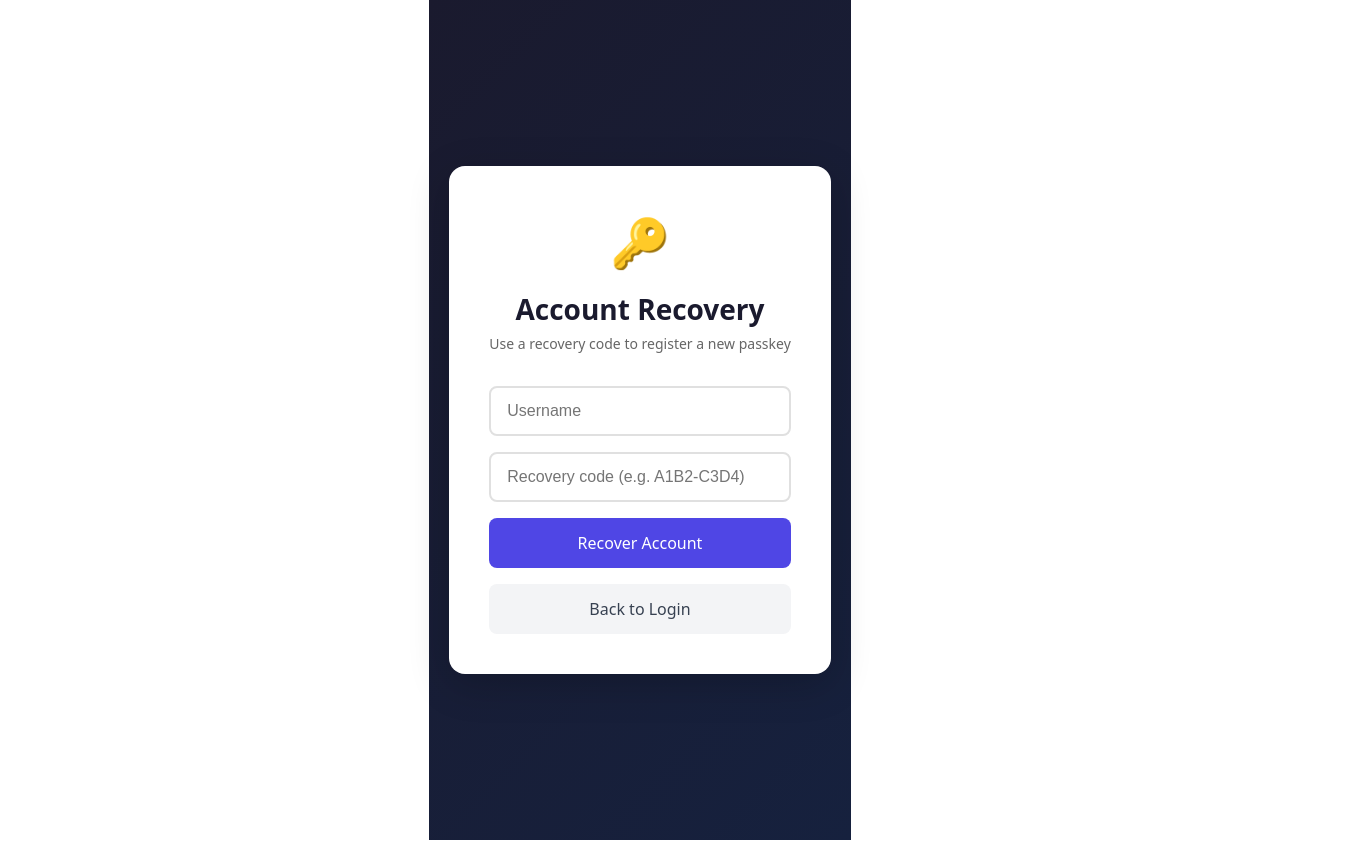
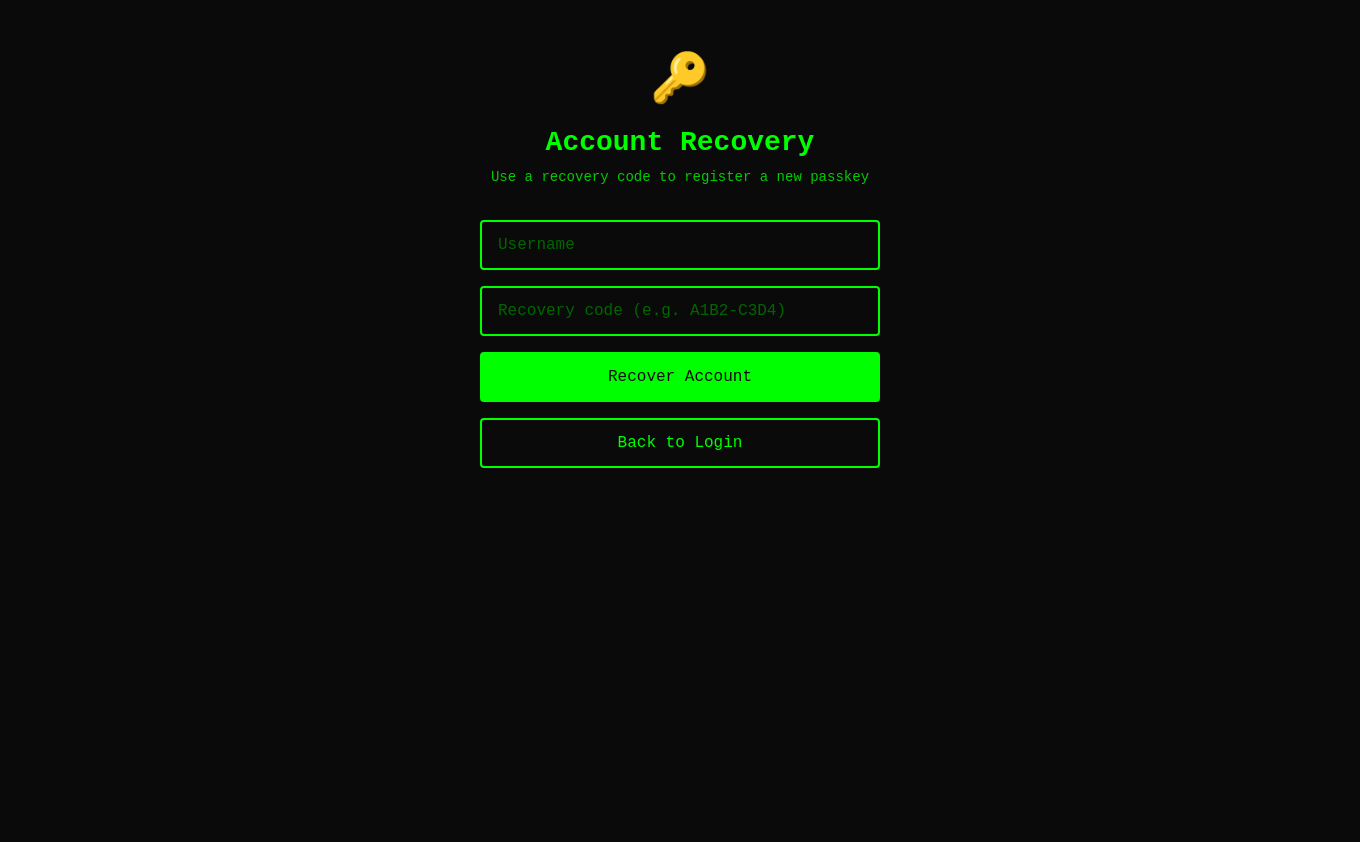
Before and after one commit to stephenp0320/passwordless-auth-system, a React app in the folder frontend/: page /recover in a window 1280 px wide. Shown: the top 842 px of the page, 1360 px wide, since content can reach past the window. Built offline with nearby package versions, Linux system fonts and the light colour scheme; the HTML template or start-up script is replaced by a standard one.

Commit message:
feat: add new ui design to App.css

```diff
--- a/frontend/src/App.css
+++ b/frontend/src/App.css
@@ -1,21 +1,23 @@
-/* Simple, clean styling for passwordless auth prototype */
 
 .container {
   min-height: 100vh;
-  display: flex;
-  align-items: center;
-  justify-content: center;
-  background: linear-gradient(135deg, #1a1a2e 0%, #16213e 100%);
-  padding: 20px;
+  width: 100vw;
+  margin: 0;
+  padding: 0;
+  background: #0a0a0a;
 }
 
 .card {
-  background: #ffffff;
-  border-radius: 16px;
+  background: #0a0a0a;
   padding: 40px;
   width: 100%;
-  max-width: 400px;
-  box-shadow: 0 10px 40px rgba(0, 0, 0, 0.2);
+  max-width: 100%;
+  min-height: 100vh;
+  box-shadow: none;
+  border-radius: 0;
+  display: flex;
+  flex-direction: column;
+  align-items: center;
 }
 
 .icon {
@@ -27,39 +29,56 @@
 h1 {
   margin: 0 0 8px 0;
   font-size: 28px;
-  color: #1a1a2e;
+  color: #00ff00;
   text-align: center;
   font-weight: 600;
+  font-family: 'Courier New', monospace;
+}
+
+h1, .subtitle {
+  width: 100%;
+  max-width: 400px;
 }
 
 .subtitle {
-  color: #666;
+  color: #00cc00;
   text-align: center;
   margin: 0 0 32px 0;
   font-size: 14px;
+  font-family: 'Courier New', monospace;
 }
 
 .form {
   display: flex;
   flex-direction: column;
   gap: 16px;
+  width: 100%;
+  max-width: 400px;
 }
 
 input {
   padding: 14px 16px;
-  border: 2px solid #e0e0e0;
-  border-radius: 8px;
+  border: 2px solid #00ff00;
+  border-radius: 4px;
   font-size: 16px;
   transition: border-color 0.2s;
   outline: none;
+  background: #0a0a0a;
+  color: #00ff00;
+  font-family: 'Courier New', monospace;
+}
+
+input::placeholder {
+  color: #006600;
 }
 
 input:focus {
-  border-color: #4f46e5;
+  border-color: #00ff00;
+  box-shadow: 0 0 10px #00ff0050;
 }
 
 input:disabled {
-  background: #f5f5f5;
+  background: #1a1a1a;
   cursor: not-allowed;
 }
 
@@ -72,11 +91,12 @@ input:disabled {
 button {
   padding: 14px 24px;
   border: none;
-  border-radius: 8px;
+  border-radius: 4px;
   font-size: 16px;
   font-weight: 500;
   cursor: pointer;
   transition: all 0.2s;
+  font-family: 'Courier New', monospace;
 }
 
 button:disabled {
@@ -85,46 +105,54 @@ button:disabled {
 }
 
 .btn-primary {
-  background: #4f46e5;
-  color: white;
+  background: #00ff00;
+  color: #0a0a0a;
+  border: 2px solid #00ff00;
 }
 
 .btn-primary:hover:not(:disabled) {
-  background: #4338ca;
+  background: #0a0a0a;
+  color: #00ff00;
+  box-shadow: 0 0 15px #00ff0050;
 }
 
 .btn-secondary {
-  background: #f3f4f6;
-  color: #374151;
+  background: transparent;
+  color: #00ff00;
+  border: 2px solid #00ff00;
 }
 
 .btn-secondary:hover:not(:disabled) {
-  background: #e5e7eb;
+  background: #00ff0020;
+  box-shadow: 0 0 15px #00ff0050;
 }
 
 .status {
   margin-top: 20px;
   padding: 12px 16px;
-  border-radius: 8px;
+  border-radius: 4px;
   text-align: center;
   font-size: 14px;
+  width: 100%;
+  max-width: 400px;
+  font-family: 'Courier New', monospace;
 }
 
 .status.success {
-  background: #d1fae5;
-  color: #065f46;
+  background: #00ff0020;
+  color: #00ff00;
+  border: 1px solid #00ff00;
 }
 
 .status.error {
-  background: #fee2e2;
-  color: #991b1b;
+  background: #ff000020;
+  color: #ff0000;
+  border: 1px solid #ff0000;
 }
 
-/* styling for passkey manager card */
-
-/* Admin table styles */
 .users-table {
   width: 100%;
+  max-width: 600px;
   border-collapse: collapse;
   margin: 20px 0;
 }
@@ -133,51 +161,74 @@ button:disabled {
 .users-table td {
   padding: 12px;
   text-align: left;
-  border-bottom: 1px solid #e0e0e0;
-  color: #333;
+  border-bottom: 1px solid #00ff0050;
+  color: #00ff00;
+  font-family: 'Courier New', monospace;
 }
 
 .users-table th {
-  background: #f5f5f5;
+  background: #0a0a0a;
   font-weight: 600;
+  border-bottom: 2px solid #00ff00;
 }
 
 .users-table tr:hover {
-  background: #f9f9f9;
+  background: #00ff0010;
 }
 
 .btn-revoke {
-  background: #ef4444;
-  color: white;
-  border: none;
+  background: transparent;
+  color: #ff0000;
+  border: 2px solid #ff0000;
   padding: 8px 16px;
-  border-radius: 6px;
+  border-radius: 4px;
   cursor: pointer;
   font-size: 14px;
+  font-family: 'Courier New', monospace;
 }
 
 .btn-revoke:hover {
-  background: #dc2626;
+  background: #ff000020;
+  box-shadow: 0 0 10px #ff000050;
 }
 
 .btn-refresh {
   width: 100%;
+  max-width: 400px;
   padding: 12px;
-  background: #f3f4f6;
-  color: #374151;
-  border: none;
-  border-radius: 8px;
+  background: transparent;
+  color: #00ff00;
+  border: 2px solid #00ff00;
+  border-radius: 4px;
   cursor: pointer;
   font-size: 16px;
   margin-top: 10px;
+  font-family: 'Courier New', monospace;
 }
 
 .btn-refresh:hover {
-  background: #e5e7eb;
+  background: #00ff0020;
+  box-shadow: 0 0 15px #00ff0050;
 }
 
 .loading {
   text-align: center;
-  color: #666;
+  color: #00ff00;
   padding: 20px;
+  font-family: 'Courier New', monospace;
 }
+
+.recovery-link {
+  color: #00cc00;
+  font-family: 'Courier New', monospace;
+}
+
+.recovery-link a {
+  color: #00ff00;
+  text-decoration: none;
+}
+
+.recovery-link a:hover {
+  text-decoration: underline;
+  text-shadow: 0 0 10px #00ff00;
+}
```
